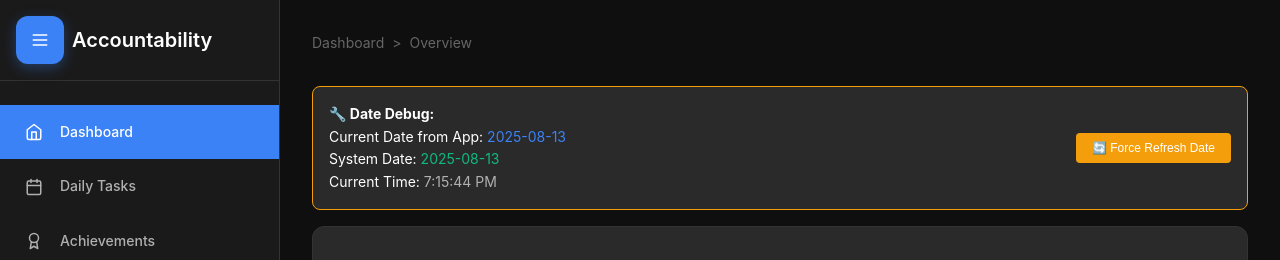
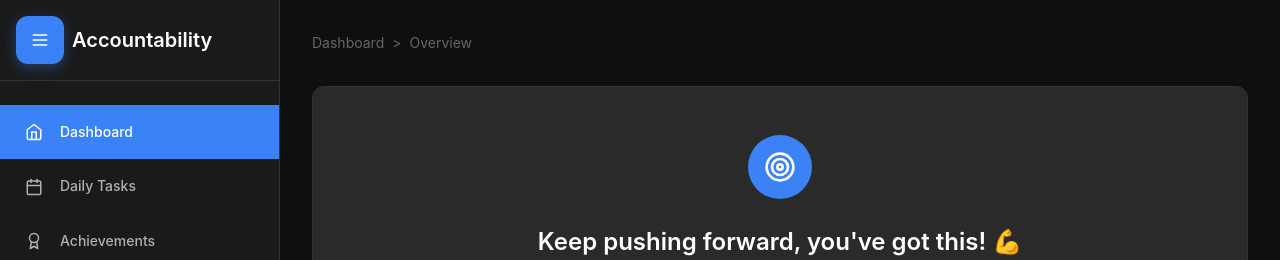
Before and after one commit to G-tech-Nigeria/accountability-app, a React (Vite) app: page /dashboard in a window 1280 px wide. Shown: the top 260 px of the page. Built offline with nearby package versions, Linux system fonts and the light colour scheme; no server answers; the database is empty.

Commit message:
🧹 Remove date debug section from Dashboard - issue is fixed

```diff
--- a/src/App.jsx
+++ b/src/App.jsx
@@ -193,7 +193,7 @@ function App() {
         <div className="main-content">
                           <Routes>
                   <Route path="/" element={<Navigate to="/dashboard" replace />} />
-                  <Route path="/dashboard" element={<Dashboard currentDate={currentDate} onForceRefreshDate={forceRefreshDate} />} />
+                  <Route path="/dashboard" element={<Dashboard currentDate={currentDate} />} />
                   <Route path="/tasks" element={<DailyTasks currentDate={currentDate} />} />
                   <Route path="/achievements" element={<Achievements />} />
                   <Route path="/settings" element={<SettingsPage />} />
--- a/src/pages/Dashboard.jsx
+++ b/src/pages/Dashboard.jsx
@@ -26,7 +26,7 @@ import { checkAllAchievements } from '../utils/achievements';
 import { format, subDays } from 'date-fns';
 import ProgressCircle from '../components/ProgressCircle';
 
-const Dashboard = ({ currentDate, onForceRefreshDate }) => {
+const Dashboard = ({ currentDate }) => {
   const [users, setUsers] = useState([]);
   const [penaltySummary, setPenaltySummary] = useState({});
   const [achievements, setAchievements] = useState({});
@@ -284,47 +284,7 @@ const Dashboard = ({ currentDate, onForceRefreshDate }) => {
         <span>Overview</span>
       </div>
 
-      {/* Debug Section - Remove after fixing date issue */}
-      <div style={{
-        background: 'var(--bg-card)',
-        border: '1px solid var(--accent-orange)',
-        borderRadius: '8px',
-        padding: '1rem',
-        marginBottom: '1rem',
-        fontSize: '0.875rem'
-      }}>
-        <div style={{ display: 'flex', justifyContent: 'space-between', alignItems: 'center' }}>
-          <div>
-            <strong>🔧 Date Debug:</strong>
-            <br />
-            Current Date from App: <span style={{ color: 'var(--accent-blue)' }}>{currentDate}</span>
-            <br />
-                         System Date: <span style={{ color: 'var(--accent-green)' }}>{(() => {
-               const now = new Date();
-               const year = now.getFullYear();
-               const month = String(now.getMonth() + 1).padStart(2, '0');
-               const day = String(now.getDate()).padStart(2, '0');
-               return `${year}-${month}-${day}`;
-             })()}</span>
-            <br />
-            Current Time: <span style={{ color: 'var(--text-secondary)' }}>{currentTime.toLocaleTimeString()}</span>
-          </div>
-          <button
-            onClick={onForceRefreshDate}
-            style={{
-              background: 'var(--accent-orange)',
-              color: 'white',
-              border: 'none',
-              borderRadius: '4px',
-              padding: '0.5rem 1rem',
-              cursor: 'pointer',
-              fontSize: '0.75rem'
-            }}
-          >
-            🔄 Force Refresh Date
-          </button>
-        </div>
-      </div>
+
 
       {/* Welcome Section */}
       <div className="ai-assistant-card">
```
